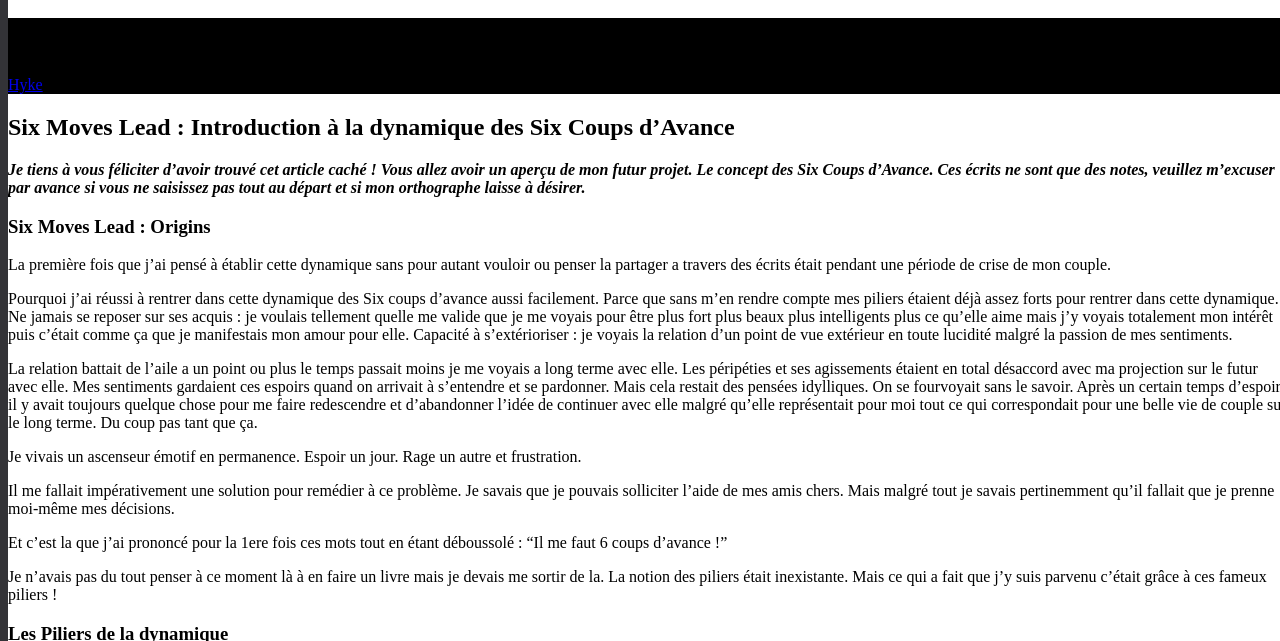
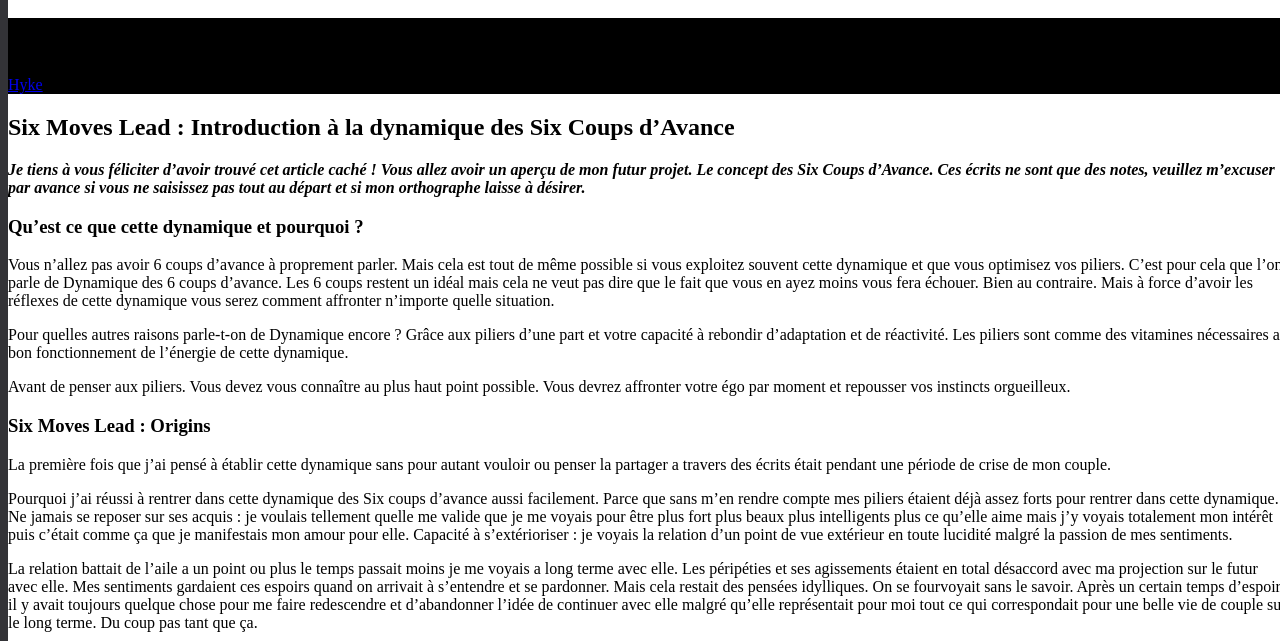
Before and after one commit to darkh2/darkh2.github.io, a Jekyll site: the page built from _posts/2018-07-09-Six-Moves-Lead.md, in a window 1280 px wide and 900 px high, cut to the strip 259-900 px from the top of the window. Built offline with Jekyll 4.4.1, drawn with Linux system fonts in a browser that asks for light colours; comment, search, counter and statistics services are not loaded.

Commit message:
Create 2018-07-09-Six-Moves-Lead.md

```diff
--- a/_posts/2018-07-09-Six-Moves-Lead.md
+++ b/_posts/2018-07-09-Six-Moves-Lead.md
@@ -8,6 +8,18 @@ feature_image: blackfont.png
 ## Six Moves Lead : Introduction à la dynamique des Six Coups d'Avance
 
 ***Je tiens à vous féliciter d'avoir trouvé cet article caché ! Vous allez avoir un aperçu de mon futur projet. Le concept des Six Coups d'Avance. Ces écrits ne sont que des notes, veuillez m'excuser par avance si vous ne saisissez pas tout au départ et si mon orthographe laisse à désirer.***
+
+### Qu'est ce que cette dynamique et pourquoi ?
+
+Vous n'allez pas avoir 6 coups d'avance à proprement parler. Mais cela est tout de même possible si vous exploitez souvent cette dynamique et que vous optimisez vos piliers.
+C'est pour cela que l'on parle de Dynamique des 6 coups d'avance. Les 6 coups restent un idéal mais cela ne veut pas dire que le fait que vous en ayez moins vous fera échouer. Bien au contraire. Mais à force d'avoir les réflexes de cette dynamique vous serez comment affronter n'importe quelle situation.
+
+Pour quelles autres raisons parle-t-on de Dynamique encore ?
+Grâce aux piliers d'une part et votre capacité à rebondir d'adaptation et de réactivité.
+Les piliers sont comme des vitamines nécessaires au bon fonctionnement de l'énergie de cette dynamique.
+
+Avant de penser aux piliers. Vous devez vous connaître au plus haut point possible. Vous devrez affronter votre égo par moment et repousser vos instincts orgueilleux.
+
 
 ### Six Moves Lead : Origins
 
```
